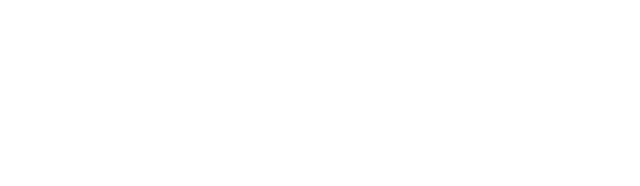
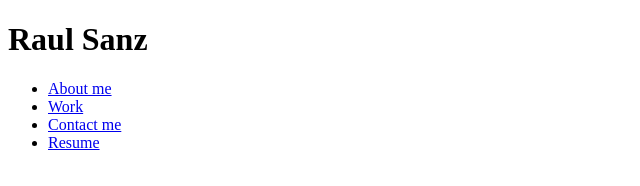
Before and after one commit to itsraulsanz/raul-portfolio, a plain HTML site: page index.html in a window 1280 px wide. Shown: the whole page, without its empty margins (0-640 px from the left). Drawn offline with Linux system fonts and the light colour scheme.

Commit message:
Creating the header (Title + Nav)

```diff
--- a/index.html
+++ b/index.html
@@ -11,6 +11,26 @@
 
     <header>
 
+        <h1>Raul Sanz</h1>
+
+        <nav>
+            <ul>
+                <li>
+                    <a href="about_me">About me</a>
+                </li>
+                <li>
+                    <a href="work">Work</a>
+                </li>
+                <li>
+                    <a href="contact_me">Contact me</a>
+                </li>
+                <li>
+                    <a href="resume">Resume</a>
+                </li>
+
+            </ul>
+        </nav>
+
     </header>
 
 </body>
```
